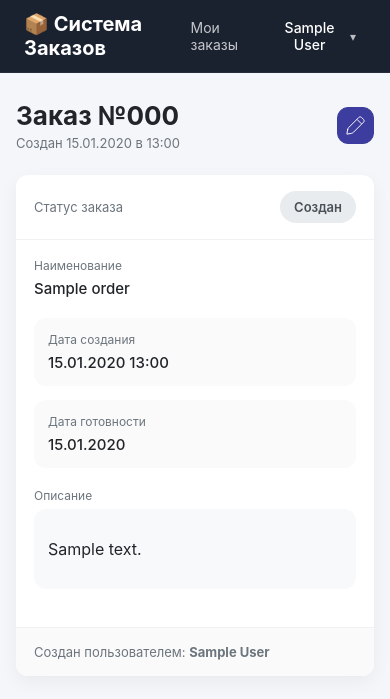
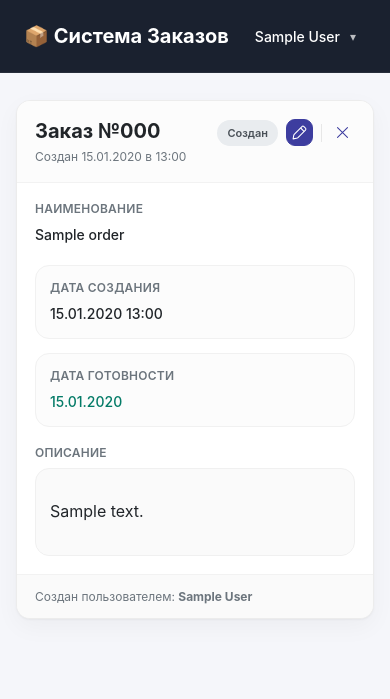
Before and after one commit to BerAS14/orders_project, a Django app: page /1/ in a window 390 px wide. Shown: the top 699 px of the page. Run offline with Django 5.2, Linux system fonts and the light colour scheme; a user stored in the database is signed in; tables that the repository leaves empty hold one stand-in row (values such as "Sample post").

Commit message:
уменьшил размер карточки, кнопок, добавил css для мобилок

```diff
--- a/static/css/buttons.css
+++ b/static/css/buttons.css
@@ -115,3 +115,21 @@
     padding: 6px 12px;
     border-radius: 11px;
 }
+
+.btn-sm {
+    font-size: 12px;
+    height: 27px;
+    padding: 4px;
+    border-radius: 9px;
+}
+
+.btn-sm-with-label {
+    font-size: 14px;
+    height: 27px;
+    padding: 4px 8px;
+    border-radius: 9px;
+}
+
+.btn-no-border {
+    border: none;
+}
--- a/static/css/cards.css
+++ b/static/css/cards.css
@@ -1,36 +1,57 @@
 /* CARD */
 .card {
+    max-width: 860px;
+    margin: 0 auto;
     background: var(--color-surface);
-    border-radius: var(--radius);
-    box-shadow: 0 6px 18px rgba(0,0,0,0.05);
+    border: 1px solid #ececec;
+    border-radius: 18px;
     overflow: hidden;
+    box-shadow:
+        0 1px 2px rgba(0, 0, 0, 0.04),
+        0 8px 24px rgba(0, 0, 0, 0.04);
 }
 
-/* HEADER */
+/* CARD HEADER */
 .card-header {
-    padding: 16px 18px;
-    border-bottom: 1px solid #f1f1f1;
     display: flex;
+    align-items: flex-start;
     justify-content: space-between;
-    align-items: center;
+    gap: 20px;
+    padding: 24px 28px;
+    border-bottom: 1px solid #f2f2f2;
+    background: #fcfcfc;
 }
 
-/* CONTENT */
-.card-content {
-    padding: 18px;
+.card-header-actions {
+    display: flex;
+    align-items: center;
+    gap: 10px;
 }
 
-/* FOOTER */
+.header-divider {
+    width: 1px;
+    height: 24px;
+    background: #e7e7e7;
+}
+
+/* CARD CONTENT */
+.card-content {
+    padding: 28px;
+}
+
+/* CARD FOOTER */
 .card-footer {
-    padding: 16px 18px;
-    border-top: 1px solid #f1f1f1;
+    padding: 18px 28px;
+    border-top: 1px solid #f2f2f2;
     background: #fafafa;
 }
 
 /* TYPOGRAPHY */
 .card-title {
-    font-size: 20px;
-    font-weight: 600;
+    margin: 0 0 6px;
+    font-size: 26px;
+    font-weight: 700;
+    line-height: 1.2;
 }
 
 .card-subtitle {
@@ -39,15 +60,19 @@
 }
 
 .section-label {
+    margin-bottom: 8px;
     font-size: 12px;
+    font-weight: 600;
+    letter-spacing: 0.02em;
+    text-transform: uppercase;
     color: var(--color-muted);
-
-    margin-bottom: 6px;
 }
 
 .section-value {
     font-size: 15px;
     font-weight: 500;
+    color: var(--color-text);
+    line-height: 1.5;
 }
 
 .section-value-large {
@@ -55,27 +80,111 @@
     font-weight: 700;
 }
 
-/* BLOCKS */
+/* CONTENT SECTIONS */
 .content-section {
-    margin-bottom: 20px;
+    margin-bottom: 28px;
 }
 
-.block-muted {
-    background: #f8f9fa;
-    border-radius: var(--radius);
-    padding: 14px;
+.content-section:last-child {
+    margin-bottom: 0;
 }
 
-/* GRID */
+.content-section-column {
+    display: flex;
+    flex-direction: column;
+    align-items: flex-start;
+}
+
+/* INFO GRID */
 .info-grid {
     display: grid;
-    grid-template-columns: repeat(auto-fit, minmax(180px, 1fr));
-    gap: 14px;
-    margin-bottom: 20px;
+    grid-template-columns: repeat(auto-fit, minmax(220px, 1fr));
+    gap: 20px;
+    margin-bottom: 28px;
 }
 
 .info-item {
+    padding: 18px;
+    border: 1px solid #f1f1f1;
+    border-radius: 14px;
+    background: #fcfcfc;
+}
+
+/* MUTED BLOCK */
+.block-muted {
+    padding: 18px;
+    border: 1px solid #f0f0f0;
+    border-radius: 14px;
     background: #fafafa;
-    border-radius: var(--radius);
-    padding: 14px;
+    line-height: 1.7;
 }
+
+/* UTILITIES */
+.text-success {
+    color: var(--color-success);
+}
+
+/* MOBILE */
+
+@media (max-width: 768px) {
+    .card {
+        border-radius: 14px;
+    }
+
+    .card-header {
+        padding: 18px;
+        gap: 14px;
+    }
+
+    .card-content {
+        padding: 18px;
+    }
+
+    .card-footer {
+        padding: 14px 18px;
+    }
+
+    .card-title {
+        font-size: 20px;
+    }
+
+    .card-subtitle {
+        font-size: 12px;
+    }
+
+    .section-value {
+        font-size: 14px;
+    }
+
+    .section-value-large {
+        font-size: 18px;
+    }
+
+    .info-grid {
+        grid-template-columns: 1fr;
+        gap: 14px;
+        margin-bottom: 18px;
+    }
+
+    .info-item {
+        padding: 14px;
+    }
+
+    .content-section {
+        margin-bottom: 20px;
+    }
+
+    .block-muted {
+        padding: 14px;
+        line-height: 1.6;
+    }
+
+    .card-header-actions {
+        gap: 8px;
+    }
+
+    .header-divider {
+        height: 18px;
+    }
+
+}
--- a/static/css/icons.css
+++ b/static/css/icons.css
@@ -3,7 +3,7 @@
     fill: none;
     stroke-linecap: round;
     stroke-linejoin: round;
-    stroke-width: 1;
+    stroke-width: 1.5;
 }
 
 /* COLORS */
--- a/static/css/status.css
+++ b/static/css/status.css
@@ -1,10 +1,7 @@
 .badge {
     display: inline-block;
-
     padding: 8px 14px;
-
     border-radius: 999px;
-
     font-size: 13px;
     font-weight: 600;
 }
@@ -34,3 +31,10 @@
     background: #d1e7dd;
     color: #0f5132;
 }
+
+@media (max-width: 768px) {
+    .badge {
+        padding: 6px 10px;
+        font-size: 11px;
+    }
+}
--- /dev/null
+++ b/templates/components/icons/close.html
@@ -0,0 +1,6 @@
+<svg
+    class="new-icon-style {{ size|default:'icon-large' }} {{ color|default:'color-icon-default' }}"
+    viewBox="0 0 24 24"
+>
+    <path d="M19.0005 4.99988L5.00049 18.9999M5.00049 4.99988L19.0005 18.9999" />
+</svg>
--- a/templates/components/navbar.html
+++ b/templates/components/navbar.html
@@ -7,9 +7,6 @@
         </div>
         <div class="navbar-right">
             {% if user.is_authenticated %}
-                <a href="{% url 'home' %}" class="navbar-link">
-                    Мои заказы
-                </a>
                 <div class="user-dropdown">
                     <button class="user-dropdown-toggle" id="userDropdownButton">
                         <span class="user-name">
--- a/templates/orders/order_detail.html
+++ b/templates/orders/order_detail.html
@@ -4,40 +4,40 @@
 {% block content %}
 
 <div class="page-container">
-    <div class="page-header">
+    <div class="card">
+        <div class="card-header">
             <div>
-            <h1 class="page-title">
+                <h1 class="card-title">
                     Заказ №{{ order.order_number }}
                 </h1>
-            <div class="page-subtitle">
+                <div class="card-subtitle">
                     Создан {{ order.created_at|date:"d.m.Y в H:i" }}
                 </div>
             </div>
-        <div class="page-actions">
-            {% if request.user.is_staff %}
-                <a href="{% url 'admin:orders_order_change' order.pk %}" class="btn btn-primary btn-lg" target="_blank">
-                    {% include 'components/icon.html' with name='edit' color='color-icon-default' %}
-                </a>
-            {% endif %}
-        </div>
-    </div>
-    <div class="card">
-        <div class="card-header">
-            <div>
-                <div class="card-subtitle">
-                    Статус заказа
-                </div>
-            </div>
+            <div class="card-header-actions">
                 <span class="badge status-{{ order.status }}">
                     {{ order.get_status_display }}
                 </span>
+
+                {% if request.user.is_staff %}
+                    <a href="{% url 'admin:orders_order_change' order.pk %}"
+                       class="btn btn-primary btn-sm"
+                       target="_blank">
+                        {% include 'components/icon.html' with name='edit' color='color-icon-default' size='icon-small' %}
+                    </a>
+                {% endif %}
+                <div class="header-divider"></div>
+                <a href="{% url 'home' %}"
+                   class="btn btn-primary-outline btn-sm btn-no-border">
+                    {% include 'components/icon.html' with name='close' color='color-icon-primary' size='icon-small' %}
+                </a>
+            </div>
         </div>
         <div class="card-content">
             <div class="content-section">
                 <div class="section-label">
                     Наименование
                 </div>
-
                 <div class="section-value">
                     {{ order.name }}
                 </div>
@@ -91,14 +91,14 @@
                     </div>
                 </div>
                 {% if order.document %}
-                    <div class="content-section" style="display: flex; flex-direction: column; align-items: flex-start;">
+                    <div class="content-section content-section-column">
                         <div class="section-label">
                             Документ
                         </div>
                         <a href="{{ order.document.url }}"
-                           class="btn btn-primary btn-lg"
+                           class="btn btn-primary btn-sm"
                            target="_blank">
-                            {% include 'components/icon.html' with name='download' color='color-icon-default' %}
+                            {% include 'components/icon.html' with name='download' color='color-icon-default' size='icon-small' %}
                         </a>
                     </div>
                 {% endif %}
```
Lines whose indentation alone changed are shown as unchanged.
